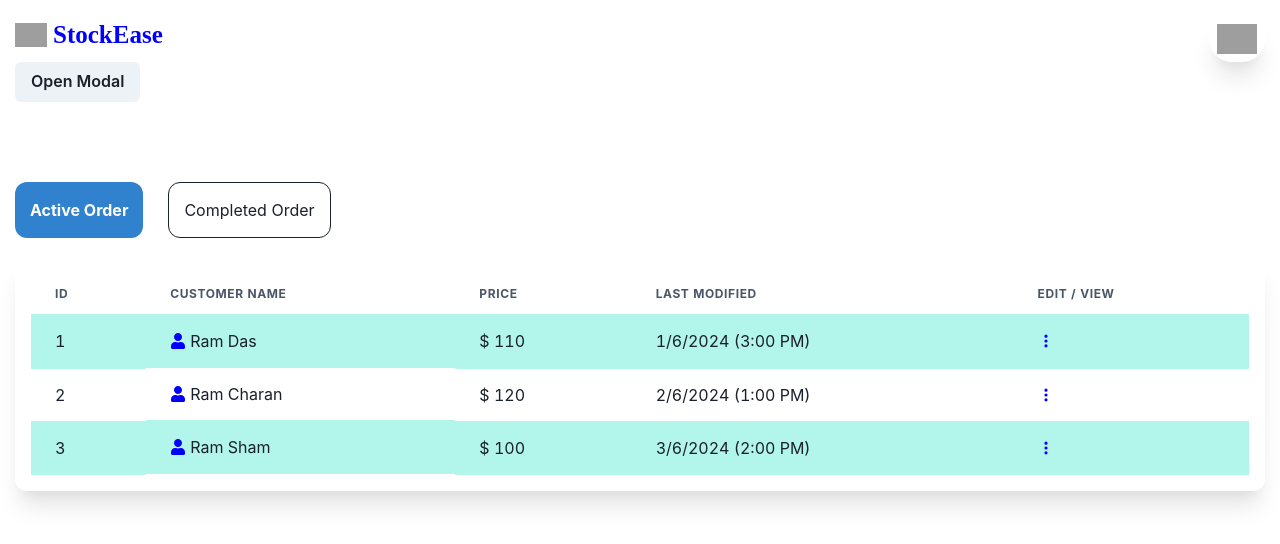
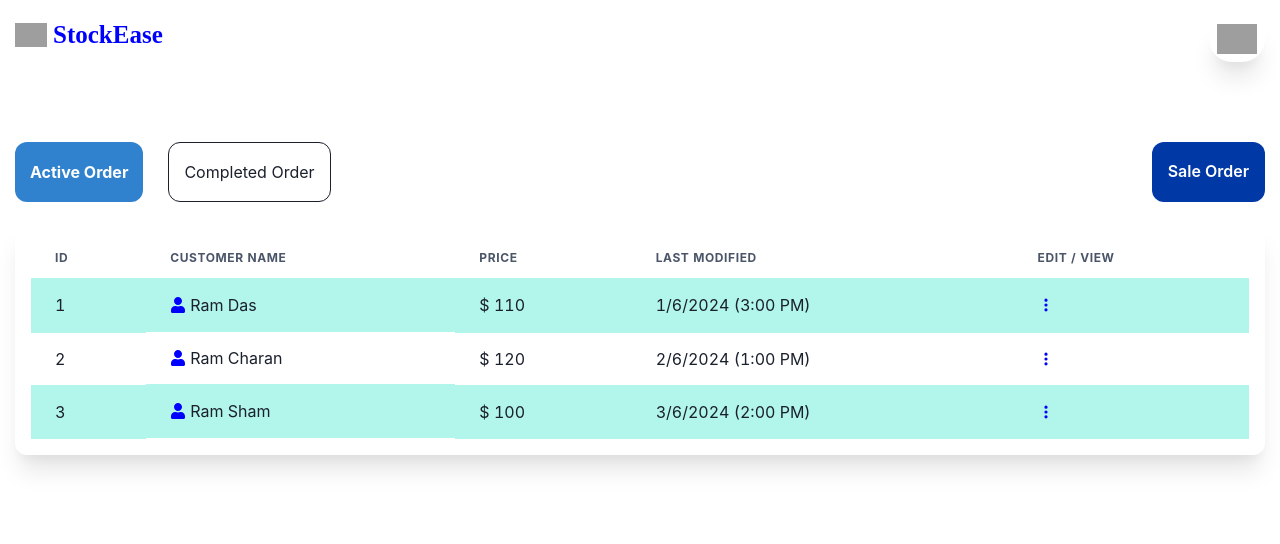
Before and after one commit to Tahsin0909/Stock_Ease, a React (Vite) app: page / in a window 1280 px wide. Shown: the top 544 px of the page. Built offline with nearby package versions, Linux system fonts and the light colour scheme; sample sign-in values are in the browser's storage; grey boxes are pictures that could not be loaded; a web font is replaced by a local one.

Commit message:
Completed sale order button

```diff
--- a/src/Components/OrderTable/OrderTable.jsx
+++ b/src/Components/OrderTable/OrderTable.jsx
@@ -142,7 +142,7 @@ const OrderTable = ({ data, isPending, refetch }) => {
                             {/* Close button */}
                             {/* <Button mt={4} onClick={onClose}>Close</Button> */}
                         </form>
-                        <Button mt={[2, 3]} onClick={onClose}>Update</Button>
+                        <Button backgroundColor={'#0039a6'}  textColor={'white'} mt={[2, 3]} onClick={onClose}>Update</Button>
 
                     </ModalBody>
                 </ModalContent>
--- a/src/Components/SaleOrder/SaleOrder.jsx
+++ b/src/Components/SaleOrder/SaleOrder.jsx
@@ -64,8 +64,12 @@ const SaleOrder = () => {
     }
 
     return (
-        <Box>
-            <Button onClick={onOpen}>Open Modal</Button>
+        // position="relative" top={["90px", "50px", "150px", '160px']} left={["260px", "50px", "35px", '150px']}
+        <Box >
+            <Box >
+                <Button rounded={'xl'} py={['25px', '10px', '30px']} backgroundColor={'#0039a6'} isLoading={isSubmitting} type='submit' textColor={'white'} onClick={onOpen}>Sale Order</Button>
+            </Box>
+
             <Modal
                 isCentered
                 onClose={onClose}
--- a/src/Components/StocksTab/StockTabs.jsx
+++ b/src/Components/StocksTab/StockTabs.jsx
@@ -1,7 +1,8 @@
-import { Tab, TabList, TabPanel, TabPanels, Tabs } from "@chakra-ui/react";
+import { Box, Tab, TabList, TabPanel, TabPanels, Tabs } from "@chakra-ui/react";
 import OrderTable from "../OrderTable/OrderTable";
 import useActiveOrder from "../../Hooks/useActiveOrder";
 import useCompletedOrder from "../../Hooks/useComleteedOrder";
+import SaleOrder from "../SaleOrder/SaleOrder";
 
 const StockTabs = () => {
     const [activeOrderData, isPending, refetch] = useActiveOrder()
@@ -9,12 +10,15 @@ const StockTabs = () => {
     return (
         <Tabs variant='unstyled' mt={[10, 20]} w={'full'}>
             <TabList>
+                <Box display={'flex'} justifyItems={'space-between'} w={"full"}>
                     <Tab rounded={'xl'} p={['10px', '10px', '15px']} mr={['10px', '25px']} border={'1px'} _selected={{ fontWeight: '700', border: '0px', color: 'white', bg: 'blue.500' }}>
                         Active Order
                     </Tab>
                     <Tab rounded={'xl'} p={['10px', '10px', '15px']} mr={['10px', '25px']} border={'1px'} _selected={{ fontWeight: '700', border: '0px', color: 'white', bg: 'green.400' }}>
                         Completed Order
                     </Tab>
+                </Box>
+                <SaleOrder />
             </TabList>
             <TabPanels mt={[3, 5]} rounded={'xl'} shadow={'xl'}>
                 <TabPanel>
--- a/src/pages/Home/Home.jsx
+++ b/src/pages/Home/Home.jsx
@@ -1,7 +1,6 @@
 
 import { Box } from "@chakra-ui/react";
 import Header from "../../Components/Header/Header";
-import SaleOrder from "../../Components/SaleOrder/SaleOrder";
 import StockTabs from "../../Components/StocksTab/StockTabs";
 
 const Home = () => {
@@ -9,7 +8,6 @@ const Home = () => {
     return (
         <Box maxWidth={{ base: '380px', md: '700px', lg: '1250px' }} mx='auto'  py={4}>
             <Header />
-            <SaleOrder/>
             <StockTabs/>
         </Box>
 
```
Lines whose indentation alone changed are shown as unchanged.
